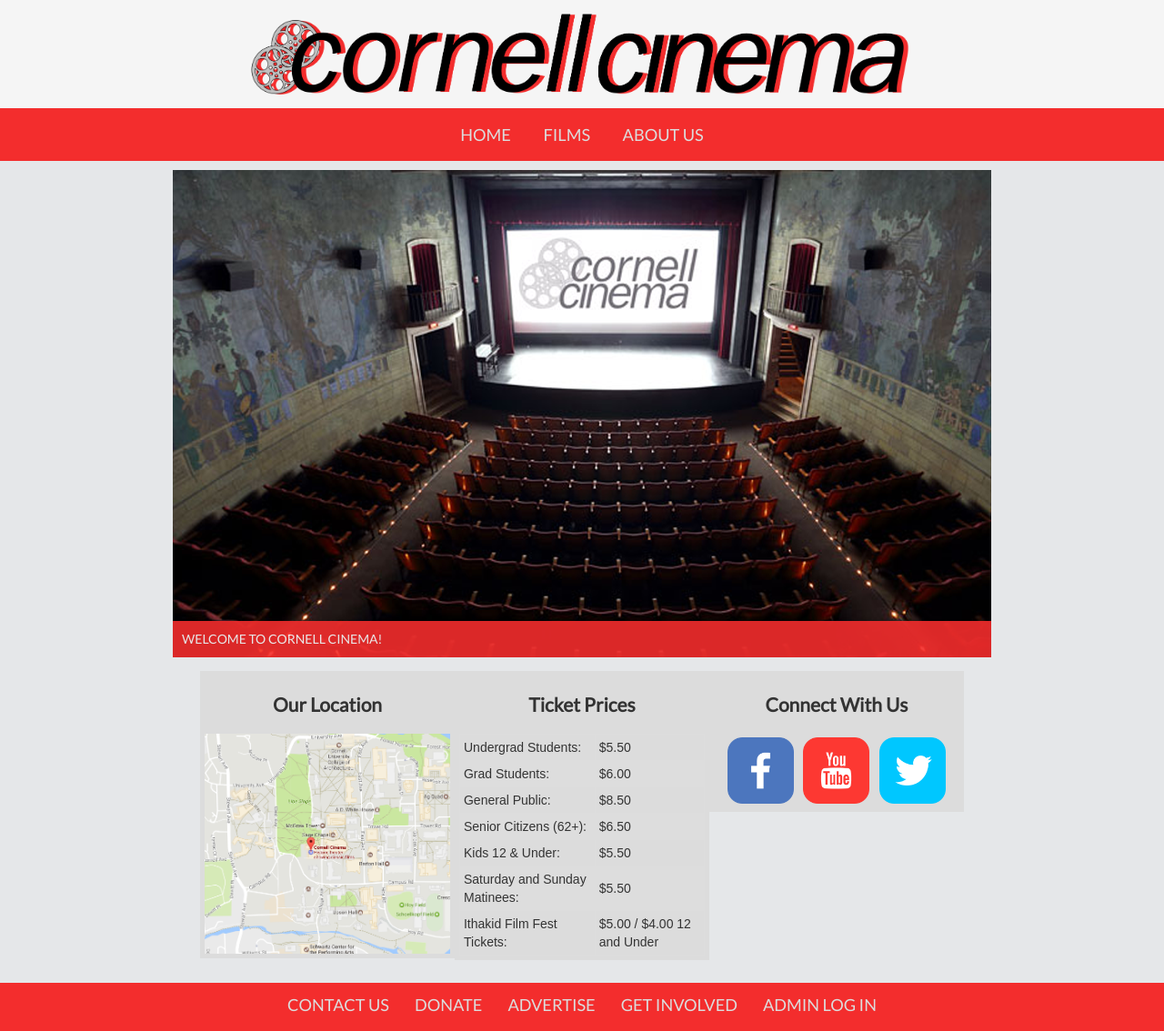
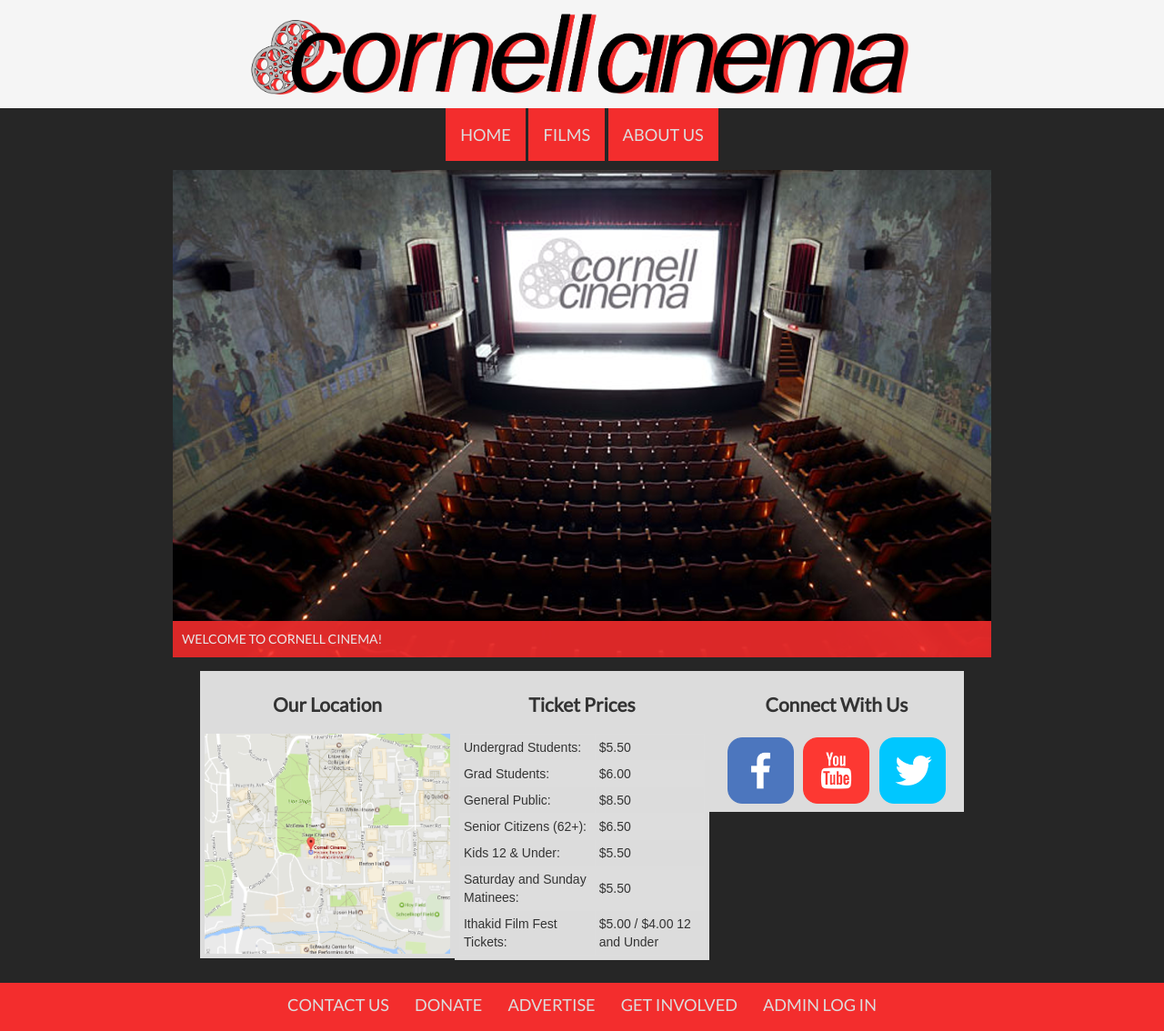
Before and after one commit to anniehughey/CineHackers, a PHP site: page /index.php in a window 1280 px wide. Shown: the whole page at 91% size. Run offline with PHP 8.4, Linux system fonts and the light colour scheme; some libraries are stand-ins or nearby versions.

Commit message:
background color

```diff
--- a/CornellCinema/styles/style.css
+++ b/CornellCinema/styles/style.css
@@ -1,14 +1,15 @@
 @import url('https://fonts.googleapis.com/css?family=Lato');
 body {
 	font-family: 'Lato', sans-serif !important;
-	font-weight: 300 !important;
+	font-weight: 200 !important;
+	background-color: #262626;
+	!important;
 }
 
 
 /* HEADER */
 
 .header {
-	background-color: #f32d2d;
 	margin-bottom: 10px;
 }
 
@@ -450,6 +451,7 @@ a {
 	width: 100%;
 }
 
+
 /** PRICES TABLE */
 
 .pricesTable {
@@ -458,7 +460,8 @@ a {
 	width: 100%;
 }
 
-.pricesTable td, th {
+.pricesTable td,
+th {
 	border: 1px solid #dddddd;
 	text-align: left;
 	padding: 4px;
@@ -468,7 +471,9 @@ a {
 	background-color: #dddddd;
 }
 
+
 /** Admin Edit Form */
+
 .editForm {
 	background: -webkit-linear-gradient(bottom, #CCCCCC, #EEEEEE 175px);
 	background: -moz-linear-gradient(bottom, #CCCCCC, #EEEEEE 175px);
```
Lines whose indentation alone changed are shown as unchanged.
